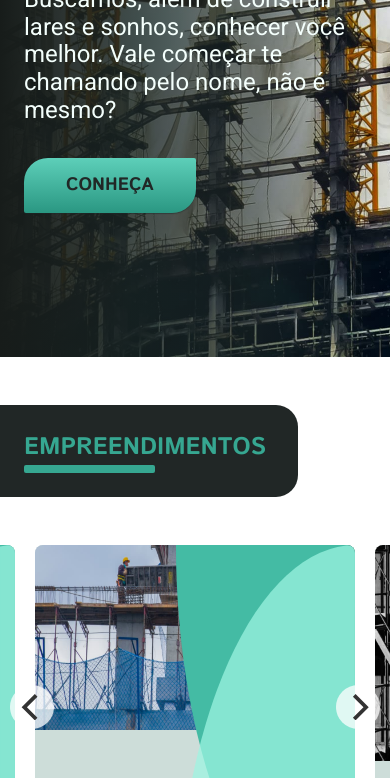
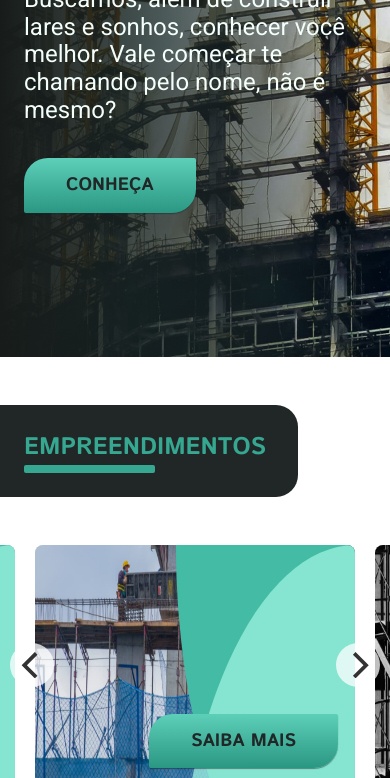
Before and after one commit to Pedro170/reddington, a plain HTML site: page index.html in a window 390 px wide. Shown: the part 307-1085 px from the top of the page. Drawn offline with nearby package versions, Linux system fonts and the light colour scheme.

Commit message:
refector: css empreendimento img

```diff
--- a/css/home/empreendimento.css
+++ b/css/home/empreendimento.css
@@ -37,14 +37,15 @@
   width: 380px;
   height: 400px;
   border-bottom-left-radius: 100%;
-  background: #171C1A;
-  background: #44BBA4;
+  background: var(--cor-p6);
 }
 
 .carousel-cell img {
   position: absolute;
   top: 0;
   left: 0;
+  width: 100%;
+  height: 100%;
 }
 
 .carousel-cell .btn-primary {
@@ -58,7 +59,7 @@
   .carousel-cell {
     min-width: 320px;
     width: 66%;
-    height: 324px;
+    height: 240px;
     margin-right: 20px;
   }
 
@@ -75,4 +76,9 @@
     width: 56%;
     height: 400px;
   }
+
+  .carousel-cell .btn-primary {
+    right: 17px;
+    bottom: 17px;
+  }
 }
```
